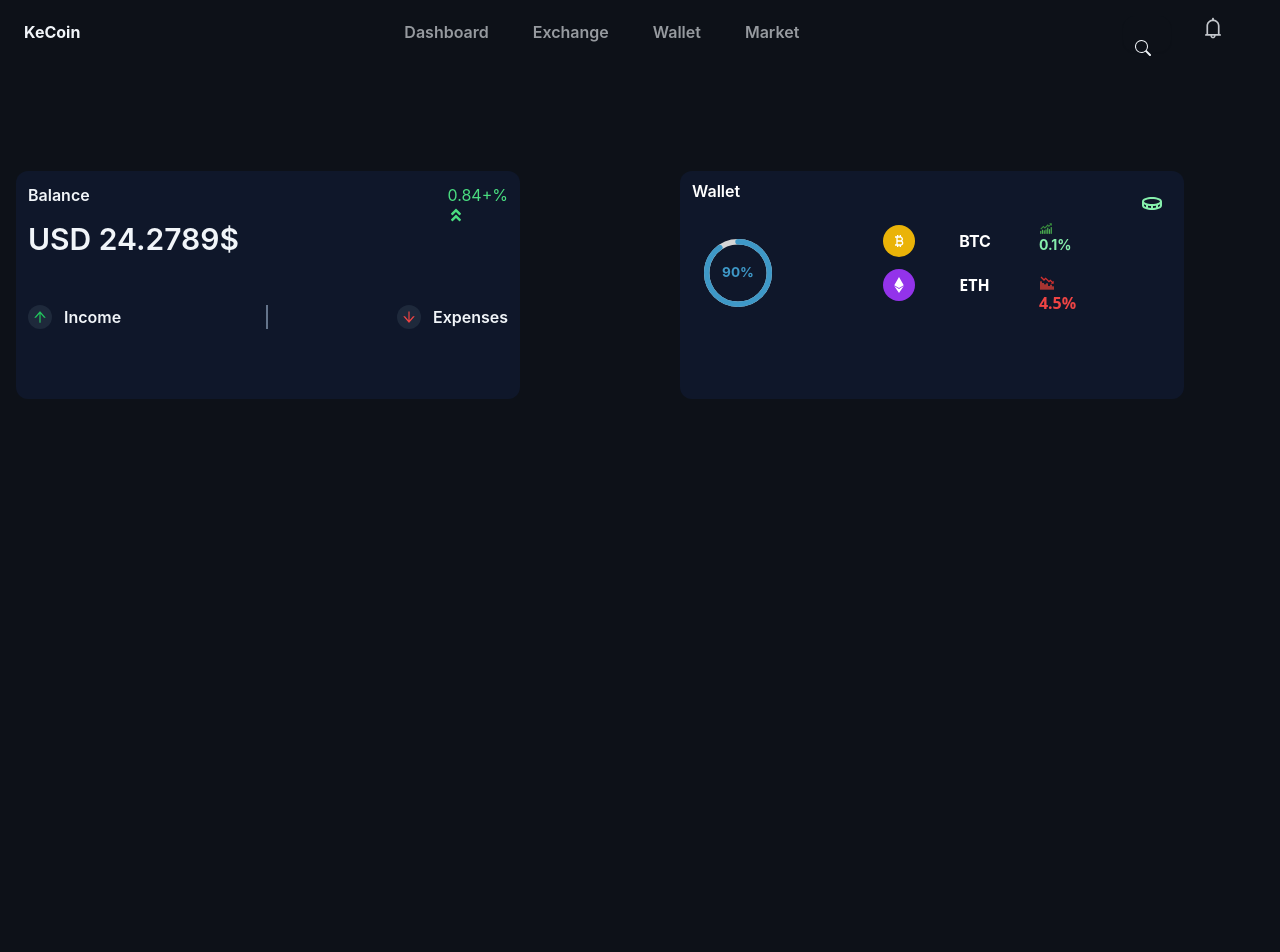
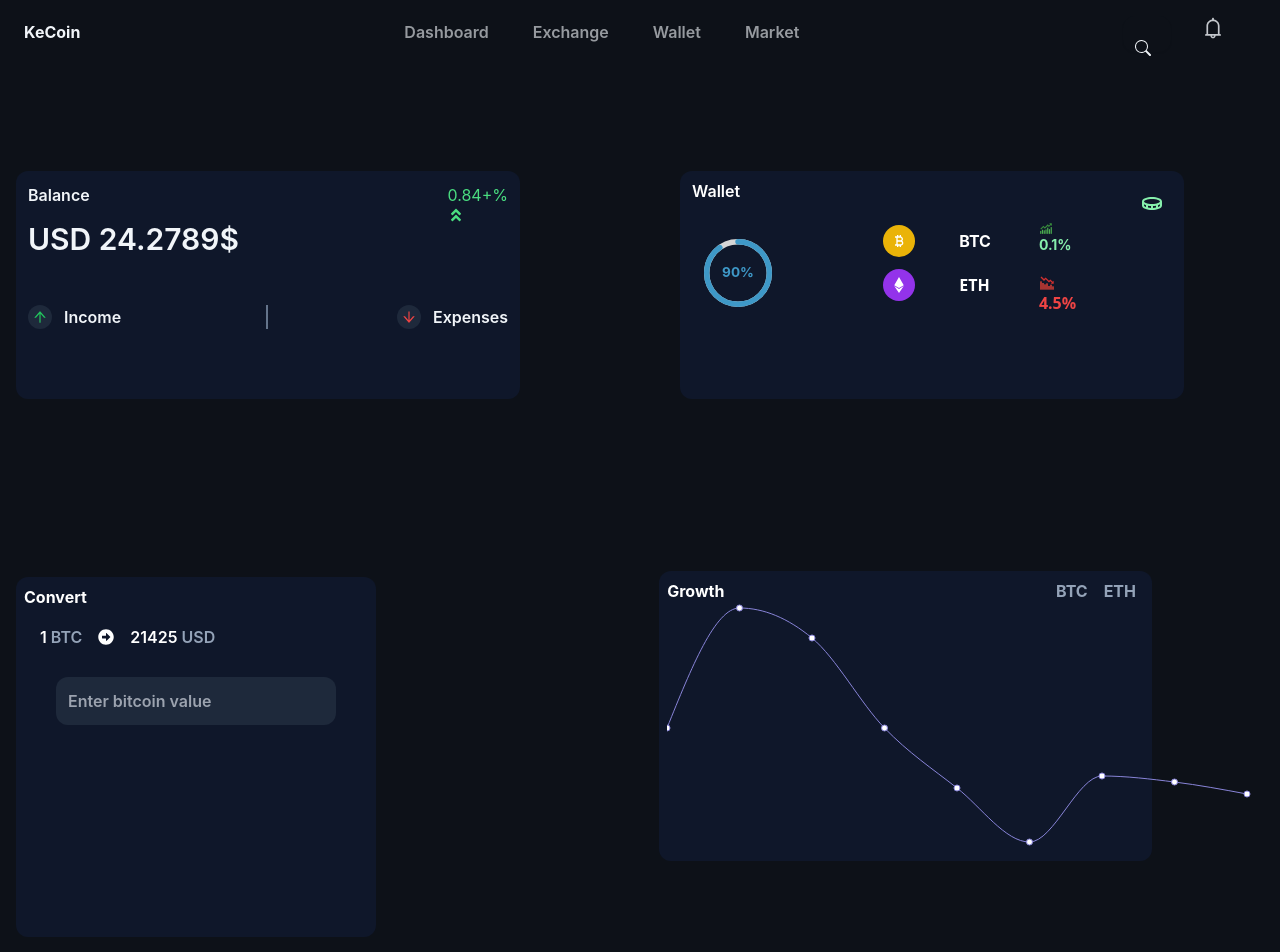
Before and after one commit to adisagar2003/Adcoin, a React (Vite) app: page / in a window 1280 px wide. Shown: the top 952 px of the page. Before the commit the page ends 800 px from the top, so only its background shows below. Built offline with nearby package versions, Linux system fonts and the light colour scheme.

Commit message:
Last linking and graph left

```diff
--- a/src/App.jsx
+++ b/src/App.jsx
@@ -4,6 +4,8 @@ import './App.css'
 import Navbar from './Components/Navbar'
 import BalanceWallet from './Components/Balance'
 import Wallet from './Components/Wallet'
+import Convert from './Components/Convert'
+import Growth from './Components/Growth'
 
 function App() {
   const [count, setCount] = useState(0)
@@ -21,6 +23,14 @@ function App() {
 
   </div>
 
+  <div class=' '>
+<Convert />
+
+
+  </div>
+  <div class=''>
+  <Growth />
+  </div>
 
 
   <div>
--- /dev/null
+++ b/src/Components/Convert.jsx
@@ -0,0 +1,38 @@
+import React,{useState} from 'react'
+import { BiArrowFromLeft } from 'react-icons/bi'
+import { FaArrowAltCircleRight } from 'react-icons/fa'
+
+
+function Convert() {
+
+    const [coinValue,setCoinValue] = useState('1');
+    const [coinPrice,setCoinPrice] = useState(21425);
+    const convertValue=(e)=>{
+        setCoinPrice(e.target.value*21425);
+        setCoinValue(e.target.value)
+    }
+  return (
+    <div
+    class='float-left mt-[5%] p-2 font-bold text-white w-[20%] min-w-[20%] min-h-[45vh] min-w-[45vh] rounded-xl   bg-slate-900'
+    >Convert
+
+    <div class='p-4 font-semibold'>
+    <div class='flex'>
+        <div>
+        {coinValue} <span class='text-slate-400'>BTC</span></div>
+        <div class='pl-4 mt-1'><FaArrowAltCircleRight /> </div><div class='pl-4'>{coinPrice}<span class='text-slate-400'> USD</span></div>
+        </div>
+        <div class='p-4 mt-3 flex flex flex-col  gap-10  '>
+            <input class='rounded-xl bg-slate-800 p-3' placeholder='Enter bitcoin value' onChange={convertValue}></input>
+
+        </div>
+    </div>
+
+
+
+
+    </div>
+  )
+}
+
+export default Convert
--- /dev/null
+++ b/src/Components/Growth.jsx
@@ -0,0 +1,31 @@
+import React from 'react'
+import { LineChart, Line,CartesianGrid,XAxis,Tooltip,YAxis } from 'recharts';
+
+const data = [{name: 'Bitcoin graph', growth: 200, pv: 2400, amt: 2400},{name:'Bitcoin',growth:400,pv:200,amt:1400},{name:'Bitcoin',growth:350,pv:200,amt:1000},{name:'Bitcoin',growth:200,pv:200,amt:900},{name:'Bitcoin',growth:100,pv:200,amt:800},{name:'Bitcoin',growth:10,pv:200,amt:1400},{name:'Bitcoin',growth:120,pv:200,amt:1400},{name:'Bitcoin',growth:110,pv:200,amt:1400},{name:'Bitcoin',growth:90,pv:200,amt:1400}];
+const renderCustomAxisTick = ({ x, y, payload }) => {
+    let path = '';}
+
+function Growth() {
+  return (
+    <div class='float-right mt-[2%] p-2 font-bold text-white w-[80%] min-w-[40%] min-h-[30vh] min-w-[120vh] rounded-xl   bg-slate-900'>
+      Growth <div class='float-right'>
+
+        <a class='p-2 rounded-full text-slate-400 hover:bg-slate-800 hover:text-white'>BTC</a>
+
+        <a class='p-2 rounded-full text-slate-400 hover:bg-slate-800 hover:text-white' onClick={()=>{
+
+        }}>ETH</a>
+
+        </div>
+
+
+      <LineChart width={600} height={250} data={data} margin={{ top: 5, right: 20, bottom: 5, left: 0 }}>
+    <Line type="monotone" dataKey="growth" stroke="#8884d8" />
+
+    <Tooltip />
+  </LineChart>
+    </div>
+  )
+}
+
+export default Growth
--- a/src/Components/Navbar.jsx
+++ b/src/Components/Navbar.jsx
@@ -22,6 +22,7 @@ console.log(res)
     <div class=''>
    <div class='bg-slate-300 dark:bg-[#0d1118] dark:text-slate-100 p-5 flex flex-row gap-1 '>
     <Link to='/'>
+
 <a class='p-1 font-bold md:pr-[40vh] md:pr-[10vh]  pr-[4vh] '>KeCoin</a></Link>
 <Link to='/dashboard'>
 <a class=' md:pr-[5vh] font-semibold opacity-[0.6] hover:opacity-[1] transition-all'>Dashboard</a></Link>
```
